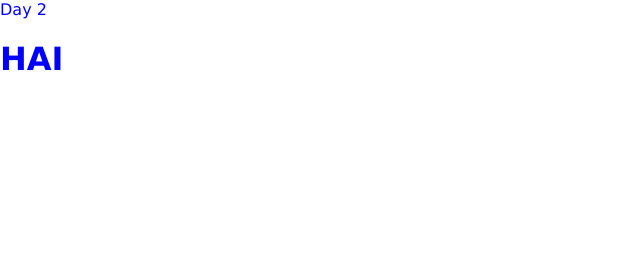
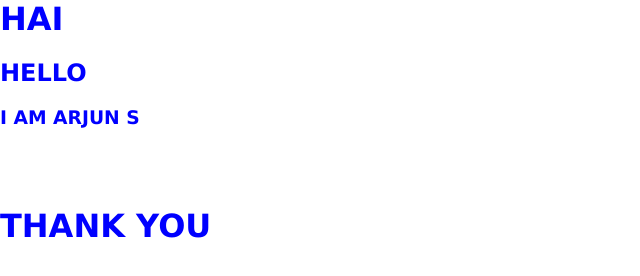
Before and after one commit to arjun6611/gitazure, a plain HTML site: page index.html in a window 1280 px wide. Shown: the whole page, without its empty margins (0-640 px from the left). Drawn offline with Linux system fonts and the light colour scheme.

Commit message:
Update index.html

```diff
--- a/index.html
+++ b/index.html
@@ -1,9 +1,13 @@
 <html>
 <head>
-  Day 2
+  <title>Day 2</title>
   <link rel="stylesheet" type="text/css" href="style.css">
 </head>
 <body>
 <h1>HAI</h1>
+  <h2>HELLO</h2>
+  <h3>I AM ARJUN S</h3>
+  <br></br>
+  <h1>THANK YOU</h1>
 </body>
 </html>
```
